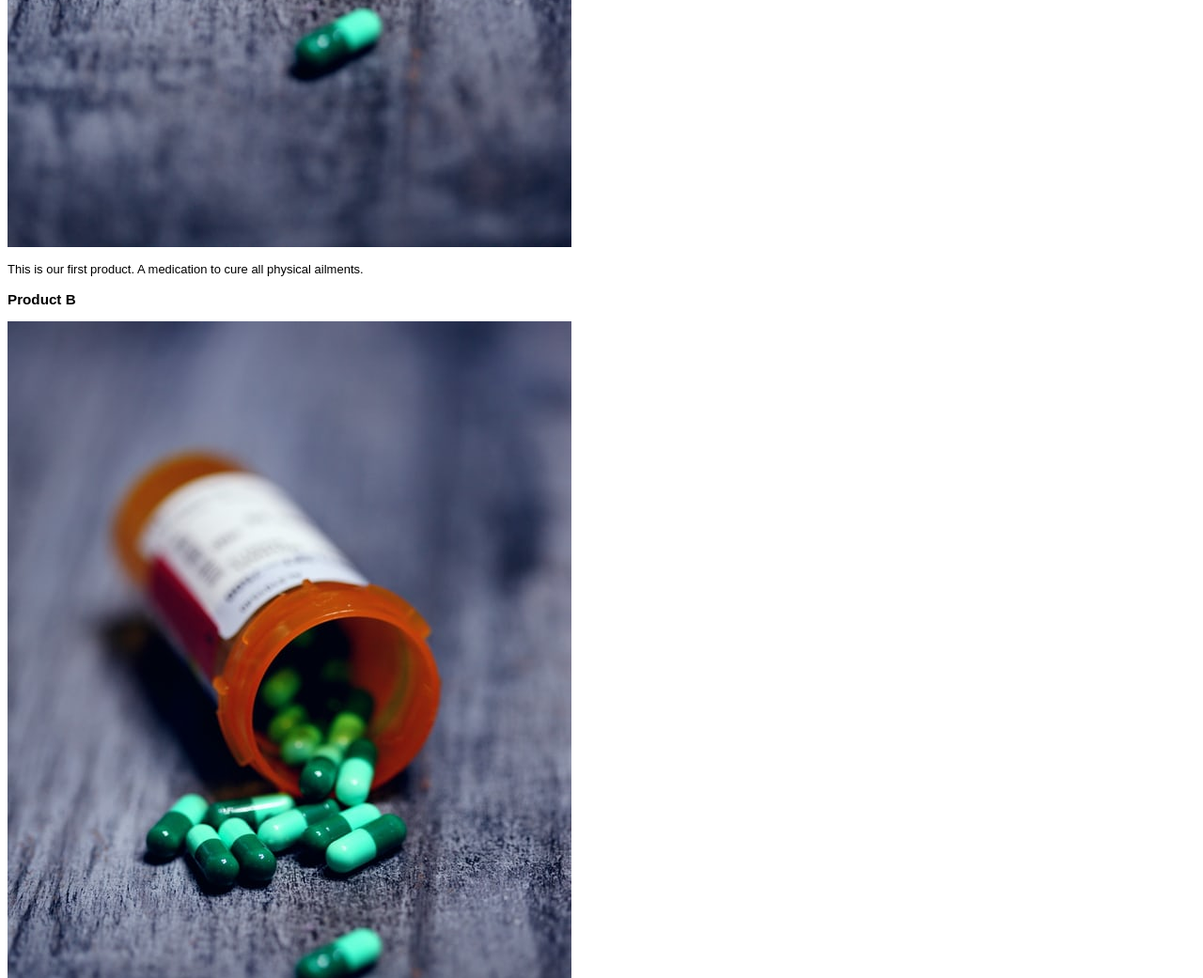
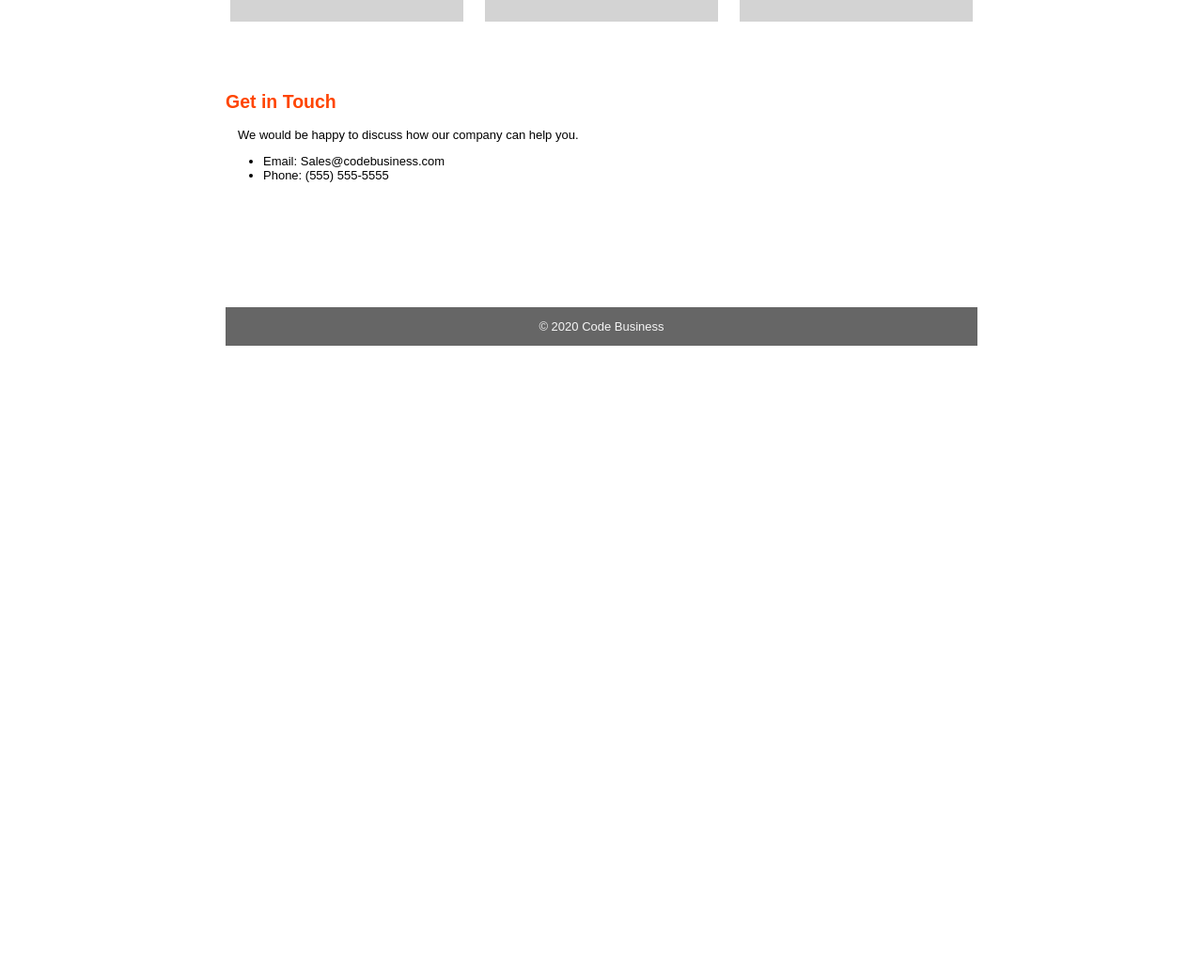
Before and after one commit to JSilvis73/html-css-codeBusiness, a plain HTML site: page index.html in a window 1280 px wide. Shown: the part 1170-2211 px from the top of the page at 94% size. After the commit the page ends 1551 px from the top, so only its background shows below. Drawn offline with Linux system fonts and the light colour scheme.

Commit message:
Finalizing Code Business

```diff
--- a/style.css
+++ b/style.css
@@ -7,7 +7,20 @@ html{
 font-size: 16px;
 margin-top: 3em;
 }
+
+header,
+main,
+footer{
+    max-width: 800px;
+    margin: 0 auto;
+}
+
+h1, h2, h3{
+color:orangered;
+}
+
 body{
+
     font-size: small;
 }
 
@@ -23,6 +36,7 @@ header span{
     font-size: 1.5em;
     color: #999999;
 }
+
 
 
 nav{
@@ -46,3 +60,43 @@ text-decoration: none;
 nav a:hover{
     color: violet;
 }
+
+section{
+    margin: 1em 0;
+    padding-top: 3em;
+    min-height: 20em;
+}
+
+section > p{
+    margin: 1em;
+}
+
+#products{
+    display: grid;
+    grid-template-columns: repeat(3, 1fr);
+    grid-template-rows: auto;
+    grid-column-gap: 1em;
+
+}
+
+#products article{
+margin: 5px;
+padding: 1em;
+background-color: lightgray;
+}
+
+#products article img{
+    width: 100%;
+
+}
+
+footer{
+    margin-top: 2em;
+    margin-bottom: 1em;
+    background: #666666;
+    color: whitesmoke;
+    display: flex;
+    flex-flow: row;
+    justify-content: center;
+    padding: 1em;
+}
```
